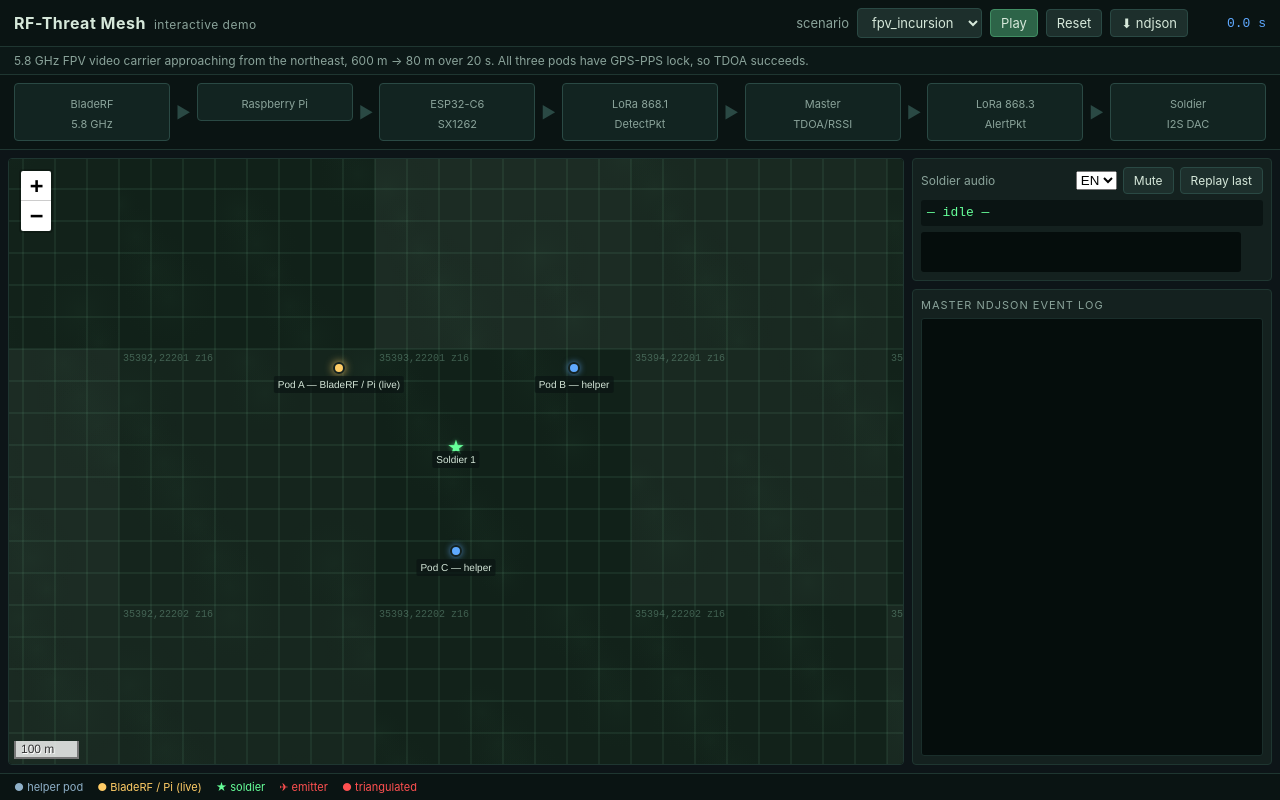
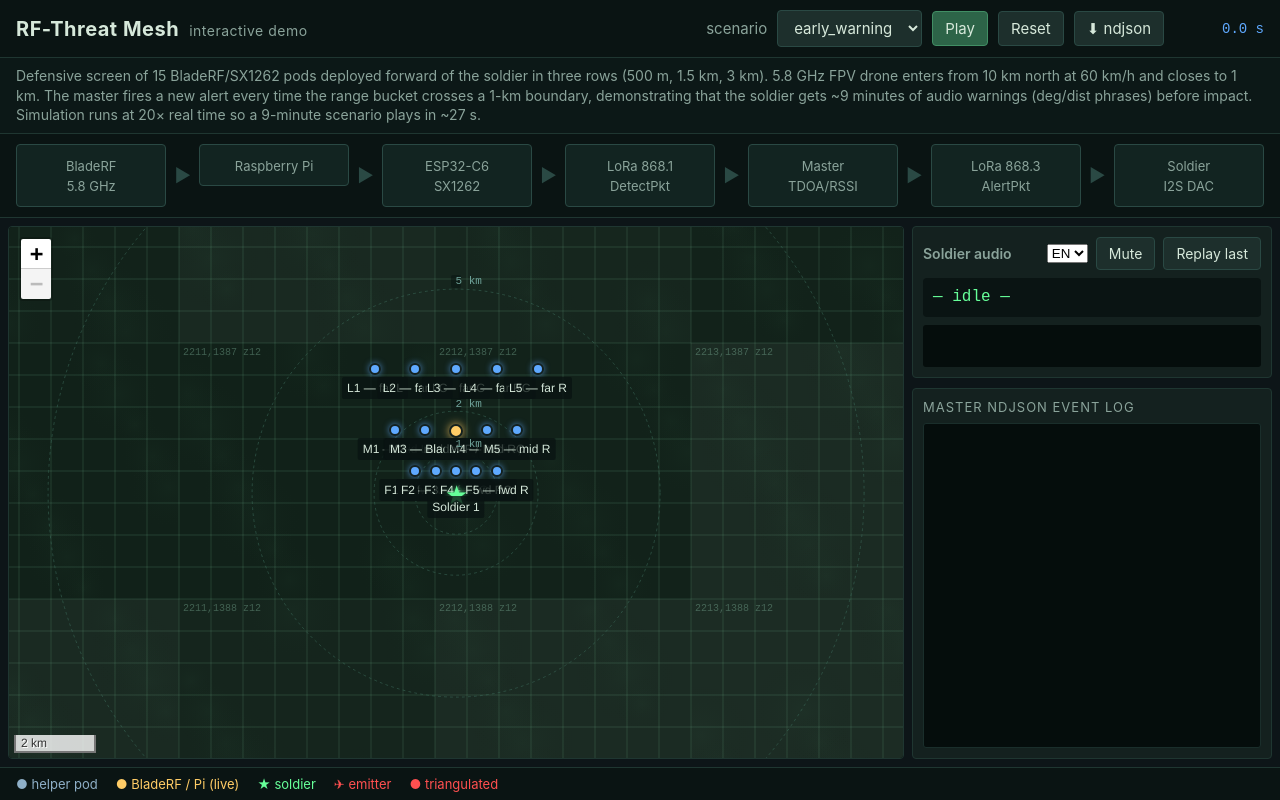
Before and after one commit to selectdimensions/Hackathon, a plain HTML site: page demo/index.html in a window 1280 px wide. Drawn offline with Linux system fonts and the light colour scheme.

Commit message:
feat(demo): early-warning scenario — 15 fwd pods, 10→1 km @ 60 km/h
New 'early_warning' scenario becomes the headline demo:
  - 15 sensor pods deployed in 3 forward rows (500m / 1.5km / 3km)
  - 5.8 GHz FPV drone enters from 10 km north at 60 km/h, closes to 1 km
  - Dashed range rings at 1/2/5/10 km show the defended area on the map
  - Sim runs at 20× real time so the 9-minute approach plays in ~30 s

Master now fires an AlertPacket every time the range bucket crosses a
1-km boundary (or bearing shifts >15°, or 4 s elapses with no change),
so the soldier hears progressively tightening callouts
"deg_XXX + dist_10" → "dist_09" → ... → "dist_01" across the 9 km of
approach. tti_sec is now populated assuming 60 km/h closing speed.

Sensor detection threshold is now configurable per-pod
(detect_threshold_dbm in scenario JSON) and defaults to -110 dBm — the
old hardcoded -85 dBm killed long-range detect. BladeRF/Pi pod uses
-115 dBm to reflect its higher sensitivity.

Soldier audio now cancels in-flight playback when a fresher alert
arrives — the soldier always hears the latest range, not stacked
overlapping voices.

Fonts bumped ~25-30% across the board (controls, pipeline labels,
event log, audio cue text, legend, pod labels, glyphs) for in-room
demo readability.

Co-Authored-By: Claude Opus 4.7 <noreply@anthropic.com>

```diff
--- a/demo/css/demo.css
+++ b/demo/css/demo.css
@@ -16,38 +16,38 @@ body { display: flex; flex-direction: column; min-height: 100vh; }
 
 .topbar {
   display: flex; align-items: center; justify-content: space-between;
-  padding: 8px 14px; background: var(--panel-2); border-bottom: 1px solid #1f3631;
+  padding: 10px 16px; background: var(--panel-2); border-bottom: 1px solid #1f3631;
 }
-.brand { font-weight: 700; font-size: 16px; letter-spacing: 0.5px; }
-.brand-sub { color: var(--ink-dim); font-weight: 400; margin-left: 8px; font-size: 12px; }
-.controls { display: flex; align-items: center; gap: 8px; font-size: 13px; }
+.brand { font-weight: 700; font-size: 20px; letter-spacing: 0.5px; }
+.brand-sub { color: var(--ink-dim); font-weight: 400; margin-left: 10px; font-size: 14px; }
+.controls { display: flex; align-items: center; gap: 10px; font-size: 15px; }
 .controls label { color: var(--ink-dim); }
 .controls select, .btn {
   background: #1d2f2c; color: var(--ink);
   border: 1px solid #2a4944; border-radius: 4px;
-  padding: 5px 10px; font: inherit; cursor: pointer;
+  padding: 7px 12px; font: inherit; cursor: pointer;
 }
 .btn:hover { background: #294744; }
 .btn.primary { background: #2d6448; border-color: #418e64; }
 .btn.primary:hover { background: #38805a; }
 .btn.on { background: #6e3d3d; border-color: #a55a5a; }
-.clock { font-family: monospace; color: var(--accent); margin-left: 10px; min-width: 60px; text-align: right; }
+.clock { font-family: monospace; color: var(--accent); margin-left: 10px; min-width: 80px; text-align: right; font-size: 14px; }
 
 .scenario-desc {
-  padding: 6px 14px; color: var(--ink-dim); font-size: 12px;
-  background: #0c1817; border-bottom: 1px solid #1f3631;
+  padding: 8px 16px; color: var(--ink-dim); font-size: 14px;
+  background: #0c1817; border-bottom: 1px solid #1f3631; line-height: 1.4;
 }
 
-.pipeline-wrap { padding: 8px 14px; background: var(--panel-2); border-bottom: 1px solid #1f3631; }
-.pipeline { display: flex; align-items: stretch; gap: 4px; flex-wrap: wrap; }
-.pipe-cell { flex: 1 1 0; min-width: 90px; }
+.pipeline-wrap { padding: 10px 16px; background: var(--panel-2); border-bottom: 1px solid #1f3631; }
+.pipeline { display: flex; align-items: stretch; gap: 6px; flex-wrap: wrap; }
+.pipe-cell { flex: 1 1 0; min-width: 110px; }
 .pipe-box {
   border: 1px solid #2a4944; border-radius: 4px;
-  background: #122421; padding: 8px 6px;
+  background: #122421; padding: 10px 8px;
   text-align: center; transition: background 0.4s, border-color 0.4s, box-shadow 0.4s;
 }
-.pipe-box .pipe-label { font-size: 11px; color: var(--ink-dim); line-height: 1.3; }
-.pipe-arrow { display: flex; align-items: center; color: #2a4944; font-size: 16px; padding: 0 2px; }
+.pipe-box .pipe-label { font-size: 13px; color: var(--ink-dim); line-height: 1.35; }
+.pipe-arrow { display: flex; align-items: center; color: #2a4944; font-size: 18px; padding: 0 2px; }
 .pipe-cell.flash-detect .pipe-box {
   background: #18403d; border-color: var(--accent);
   box-shadow: 0 0 12px rgba(95, 169, 255, 0.55);
@@ -67,26 +67,26 @@ body { display: flex; flex-direction: column; min-height: 100vh; }
 .map-wrap { background: var(--panel); border: 1px solid #1f3631; border-radius: 4px; overflow: hidden; }
 #map { height: 100%; min-height: 480px; background: #0a1413; }
 
-.side { display: flex; flex-direction: column; gap: 8px; min-height: 0; }
-.panel { background: var(--panel); border: 1px solid #1f3631; border-radius: 4px; padding: 8px; }
-.panel-h { font-size: 11px; color: var(--ink-dim); text-transform: uppercase; letter-spacing: 1px; margin-bottom: 6px; }
+.side { display: flex; flex-direction: column; gap: 10px; min-height: 0; }
+.panel { background: var(--panel); border: 1px solid #1f3631; border-radius: 4px; padding: 10px; }
+.panel-h { font-size: 13px; color: var(--ink-dim); text-transform: uppercase; letter-spacing: 1px; margin-bottom: 8px; }
 .evlog-panel { flex: 1 1 auto; min-height: 0; display: flex; flex-direction: column; }
-.evlog { flex: 1 1 auto; overflow-y: auto; background: #050d0c; border: 1px solid #1a2e2b; border-radius: 3px; padding: 6px; font: 11px/1.4 ui-monospace, 'Cascadia Code', monospace; }
-.evlog-row { padding: 1px 0; border-bottom: 1px solid #0e1a18; white-space: nowrap; overflow: hidden; text-overflow: ellipsis; }
+.evlog { flex: 1 1 auto; overflow-y: auto; background: #050d0c; border: 1px solid #1a2e2b; border-radius: 3px; padding: 8px; font: 13px/1.45 ui-monospace, 'Cascadia Code', monospace; }
+.evlog-row { padding: 2px 0; border-bottom: 1px solid #0e1a18; white-space: nowrap; overflow: hidden; text-overflow: ellipsis; }
 .evlog-row.ev-detect { color: #b6dfff; }
 .evlog-row.ev-alert { color: #ffd0d0; font-weight: 600; }
 .evlog-row.ev-rekey { color: #d8ffb6; }
-.evlog-ts { color: var(--ink-dim); margin-right: 6px; }
-.evlog-evt { color: var(--warn); margin-right: 6px; font-weight: 600; }
+.evlog-ts { color: var(--ink-dim); margin-right: 8px; }
+.evlog-evt { color: var(--warn); margin-right: 8px; font-weight: 600; }
 .evlog-body { color: inherit; }
 
-.audio-row { display: flex; align-items: center; gap: 6px; margin-bottom: 6px; font-size: 12px; }
-.audio-label { color: var(--ink-dim); flex: 1; }
-.audio-cue { font: 13px/1.4 ui-monospace, monospace; color: var(--ok); padding: 4px 6px; background: #0a1413; border-radius: 3px; min-height: 22px; }
-#audio-meter { display: block; margin-top: 6px; background: #050d0c; border-radius: 3px; }
+.audio-row { display: flex; align-items: center; gap: 8px; margin-bottom: 8px; font-size: 14px; }
+.audio-label { color: var(--ink-dim); flex: 1; font-weight: 600; }
+.audio-cue { font: 16px/1.45 ui-monospace, monospace; color: var(--ok); padding: 8px 10px; background: #0a1413; border-radius: 4px; min-height: 32px; }
+#audio-meter { display: block; margin-top: 8px; background: #050d0c; border-radius: 3px; width: 100%; }
 
 .legend {
-  display: flex; gap: 14px; padding: 6px 14px; font-size: 11px;
+  display: flex; gap: 18px; padding: 8px 16px; font-size: 13px;
   background: var(--panel-2); border-top: 1px solid #1f3631; color: var(--ink-dim);
 }
 .lg.pod-helper { color: #8fb0c8; }
@@ -98,9 +98,10 @@ body { display: flex; flex-direction: column; min-height: 100vh; }
 /* Leaflet marker icons */
 .demo-icon { background: transparent !important; border: none !important; }
 .pod-dot { width: 12px; height: 12px; border-radius: 50%; background: #5fa9ff; border: 2px solid #14211f; box-shadow: 0 0 6px rgba(95, 169, 255, 0.7); margin: 0 auto; }
-.pod-dot.live { background: var(--warn); box-shadow: 0 0 8px rgba(255, 204, 102, 0.85); }
-.pod-label { position: absolute; top: 14px; left: 50%; transform: translateX(-50%); white-space: nowrap; font-size: 10px; color: #d6e8da; background: rgba(10,20,19,0.7); padding: 1px 4px; border-radius: 2px; pointer-events: none; }
-.soldier-glyph { color: var(--ok); font-size: 20px; line-height: 1; text-align: center; text-shadow: 0 0 4px rgba(102, 255, 153, 0.6); }
-.drone-glyph { color: #ffaaaa; font-size: 20px; line-height: 1; text-align: center; text-shadow: 0 0 4px rgba(255, 100, 100, 0.6); }
+.pod-dot.live { background: var(--warn); box-shadow: 0 0 8px rgba(255, 204, 102, 0.85); width: 14px; height: 14px; }
+.pod-label { position: absolute; top: 14px; left: 50%; transform: translateX(-50%); white-space: nowrap; font-size: 12px; color: #d6e8da; background: rgba(10,20,19,0.78); padding: 2px 5px; border-radius: 2px; pointer-events: none; }
+.soldier-glyph { color: var(--ok); font-size: 26px; line-height: 1; text-align: center; text-shadow: 0 0 6px rgba(102, 255, 153, 0.7); }
+.drone-glyph { color: #ffaaaa; font-size: 24px; line-height: 1; text-align: center; text-shadow: 0 0 5px rgba(255, 100, 100, 0.65); }
 .drone-glyph.hot { color: var(--hot); animation: pulse 0.8s ease-in-out infinite; }
-@keyframes pulse { 0%, 100% { transform: scale(1); } 50% { transform: scale(1.3); text-shadow: 0 0 12px rgba(255, 50, 50, 0.95); } }
+.range-label { color: #6fa39a; font: 11px/1 ui-monospace, monospace; background: rgba(10,20,19,0.55); padding: 1px 5px; border-radius: 2px; transform: translate(-50%, -100%); white-space: nowrap; pointer-events: none; }
+@keyframes pulse { 0%, 100% { transform: scale(1); } 50% { transform: scale(1.3); text-shadow: 0 0 14px rgba(255, 50, 50, 0.95); } }
--- /dev/null
+++ b/demo/data/scenarios/early_warning.json
@@ -0,0 +1,43 @@
+{
+  "id": "early_warning",
+  "label": "Early warning — 15-pod forward screen, drone 10 km → 1 km @ 60 km/h",
+  "description": "Defensive screen of 15 BladeRF/SX1262 pods deployed forward of the soldier in three rows (500 m, 1.5 km, 3 km). 5.8 GHz FPV drone enters from 10 km north at 60 km/h and closes to 1 km. The master fires a new alert every time the range bucket crosses a 1-km boundary, demonstrating that the soldier gets ~9 minutes of audio warnings (deg/dist phrases) before impact. Simulation runs at 20× real time so a 9-minute scenario plays in ~27 s.",
+  "anchor": { "lat": 50.0875, "lon": 14.4213 },
+  "time_scale": 20,
+  "range_rings_m": [1000, 2000, 5000, 10000],
+  "pods": [
+    { "node_id":  1, "label": "F1 — fwd L",   "is_live": false, "band": 5, "has_gps_pps": true, "detect_threshold_dbm": -110, "eastM": -1000, "northM":  500 },
+    { "node_id":  2, "label": "F2 — fwd LC",  "is_live": false, "band": 5, "has_gps_pps": true, "detect_threshold_dbm": -110, "eastM":  -500, "northM":  500 },
+    { "node_id":  3, "label": "F3 — fwd C",   "is_live": false, "band": 5, "has_gps_pps": true, "detect_threshold_dbm": -110, "eastM":     0, "northM":  500 },
+    { "node_id":  4, "label": "F4 — fwd RC",  "is_live": false, "band": 5, "has_gps_pps": true, "detect_threshold_dbm": -110, "eastM":   500, "northM":  500 },
+    { "node_id":  5, "label": "F5 — fwd R",   "is_live": false, "band": 5, "has_gps_pps": true, "detect_threshold_dbm": -110, "eastM":  1000, "northM":  500 },
+    { "node_id":  6, "label": "M1 — mid L",   "is_live": false, "band": 5, "has_gps_pps": true, "detect_threshold_dbm": -110, "eastM": -1500, "northM": 1500 },
+    { "node_id":  7, "label": "M2 — mid LC",  "is_live": false, "band": 5, "has_gps_pps": true, "detect_threshold_dbm": -110, "eastM":  -750, "northM": 1500 },
+    { "node_id":  8, "label": "M3 — BladeRF / Pi (live)", "is_live": true, "band": 5, "has_gps_pps": true, "detect_threshold_dbm": -115, "eastM": 0, "northM": 1500 },
+    { "node_id":  9, "label": "M4 — mid RC",  "is_live": false, "band": 5, "has_gps_pps": true, "detect_threshold_dbm": -110, "eastM":   750, "northM": 1500 },
+    { "node_id": 10, "label": "M5 — mid R",   "is_live": false, "band": 5, "has_gps_pps": true, "detect_threshold_dbm": -110, "eastM":  1500, "northM": 1500 },
+    { "node_id": 11, "label": "L1 — far L",   "is_live": false, "band": 5, "has_gps_pps": true, "detect_threshold_dbm": -110, "eastM": -2000, "northM": 3000 },
+    { "node_id": 12, "label": "L2 — far LC",  "is_live": false, "band": 5, "has_gps_pps": true, "detect_threshold_dbm": -110, "eastM": -1000, "northM": 3000 },
+    { "node_id": 13, "label": "L3 — far C",   "is_live": false, "band": 5, "has_gps_pps": true, "detect_threshold_dbm": -110, "eastM":     0, "northM": 3000 },
+    { "node_id": 14, "label": "L4 — far RC",  "is_live": false, "band": 5, "has_gps_pps": true, "detect_threshold_dbm": -110, "eastM":  1000, "northM": 3000 },
+    { "node_id": 15, "label": "L5 — far R",   "is_live": false, "band": 5, "has_gps_pps": true, "detect_threshold_dbm": -110, "eastM":  2000, "northM": 3000 }
+  ],
+  "soldier": { "node_id": 160, "label": "Soldier 1", "eastM": 0, "northM": 0 },
+  "emitters": [
+    {
+      "id": "fpv_drone",
+      "label": "5.8 GHz FPV drone (60 km/h)",
+      "band": 5,
+      "threat_class": 1,
+      "tx_power_dbm": 27,
+      "path_loss_n": 2.2,
+      "freq_hopper": false,
+      "path": [
+        { "t_ms":      0, "eastM": 1000, "northM": 10500 },
+        { "t_ms": 270000, "eastM":  300, "northM":  5000 },
+        { "t_ms": 540000, "eastM":   50, "northM":  1000 }
+      ]
+    }
+  ],
+  "duration_ms": 600000
+}
--- a/demo/js/main.js
+++ b/demo/js/main.js
@@ -7,6 +7,7 @@
 
 (function () {
   const SCENARIOS = [
+    { id: 'early_warning', url: 'data/scenarios/early_warning.json' },
     { id: 'fpv_incursion', url: 'data/scenarios/fpv_incursion.json' },
     { id: 'gnss_jammer',   url: 'data/scenarios/gnss_jammer.json' },
     { id: 'multi_threat',  url: 'data/scenarios/multi_threat.json' },
@@ -62,6 +63,7 @@
     pods = scenario.pods.map(p => window.Sim.makeSensorPod({
       nodeId: p.node_id, label: p.label, lat: p.lat, lon: p.lon,
       band: p.band, isLive: p.is_live, hasGpsPps: p.has_gps_pps !== false,
+      detectThresholdDbm: p.detect_threshold_dbm,
     }));
     master = window.Sim.makeMasterNode({
       soldierLatLon: { lat: scenario.soldier.lat, lon: scenario.soldier.lon },
@@ -92,8 +94,12 @@
 
   function tick() {
     const nowMs = Date.now();
-    tElapsedMs += TICK_MS;
-    document.getElementById('clock').textContent = (tElapsedMs / 1000).toFixed(1) + ' s';
+    const scale = scenario.time_scale || 1;
+    tElapsedMs += TICK_MS * scale;
+    const simSec = (tElapsedMs / 1000).toFixed(1);
+    const realSec = ((tElapsedMs / scale) / 1000).toFixed(1);
+    document.getElementById('clock').textContent =
+      scale > 1 ? `sim ${simSec}s (real ${realSec}s · ${scale}×)` : `${simSec} s`;
 
     // advance emitters, move markers
     const baseUnixUs = tStartMs * 1000;
--- a/demo/js/sim/masterNode.js
+++ b/demo/js/sim/masterNode.js
@@ -55,6 +55,8 @@
     const buffer = [];           // recent detects awaiting solve
     const seenSeq = new Set();   // dedup (node_id, seq)
     let lastAlertMs = 0;
+    // per-band state for "alert when km bucket changes" rule
+    const lastAlertedByBand = new Map();  // band_id -> { km, bearingByte, ms }
 
     function ingestDetect(ev) {
       const key = `${ev.node_id}:${ev.seq}`;
@@ -88,11 +90,9 @@
         for (const e of evs) if (!byPod.has(e.node_id)) byPod.set(e.node_id, e);
         const distinct = Array.from(byPod.values());
         if (distinct.length < cfg.minPodsForTdoa) continue;
-        if (nowMs - lastAlertMs < 800) continue; // throttle
         const est = solveTdoa(distinct) || solveRssi(distinct);
         if (!est) continue;
-        lastAlertMs = nowMs;
-        emitAlert(nowMs, distinct, est);
+        maybeEmitAlert(nowMs, bandId, distinct, est);
         // consume detections from buffer once solved
         for (const e of distinct) {
           const i = buffer.indexOf(e);
@@ -101,12 +101,28 @@
       }
     }
 
-    function emitAlert(nowMs, detects, est) {
-      const sol = detects[0];
+    // Fire an alert only when the situation has materially changed: km bucket
+    // crossed, bearing shifted > ~15°, or a fallback heartbeat after 4 s.
+    function maybeEmitAlert(nowMs, bandId, detects, est) {
       const soldier = cfg.soldierLatLon;
       const bearing = bearingDeg(soldier.lat, soldier.lon, est.lat, est.lon);
       const rangeM = haversineM(soldier.lat, soldier.lon, est.lat, est.lon);
       const bearingByte = P.bearing360ToByte(bearing);
+      const km = Math.max(1, Math.min(10, Math.round(rangeM / 1000)));
+      const last = lastAlertedByBand.get(bandId);
+      const kmChanged = !last || last.km !== km;
+      const bearingDelta = last ? Math.abs(((bearingByte - last.bearingByte + 128) & 0xFF) - 128) : 999;
+      const heartbeat = !last || (nowMs - last.ms) > 4000;
+      const debounceOk = !last || (nowMs - last.ms) > 400;
+      if (!debounceOk) return;
+      if (!(kmChanged || bearingDelta > 11 || heartbeat)) return;
+      lastAlertedByBand.set(bandId, { km, bearingByte, ms: nowMs });
+      lastAlertMs = nowMs;
+      emitAlert(nowMs, detects, est, bearing, rangeM, bearingByte);
+    }
+
+    function emitAlert(nowMs, detects, est, bearing, rangeM, bearingByte) {
+      const sol = detects[0];
       const distCode = P.distanceCodeFromMeters(rangeM);
       const threat = classifyThreat(sol.band_id, 0);
       const cueId = pickPrimaryCue(bearingByte);
@@ -125,7 +141,7 @@
         distance_label: P.DistanceLabels[distCode],
         threat_class: threat,
         threat_label: P.ThreatLabel[threat],
-        tti_sec: 0xFF,
+        tti_sec: Math.min(254, Math.max(0, Math.round(rangeM / 16.67))),  // 60 km/h closing-speed assumption
         confidence: Math.max(40, Math.min(95, 100 - Math.round(residual / 5))),
         cue_id: cueId,
         cue_label: P.CueTable[cueId] ? P.CueTable[cueId].name : 'UNKNOWN',
--- a/demo/js/sim/sensorPod.js
+++ b/demo/js/sim/sensorPod.js
@@ -15,8 +15,9 @@
   }
 
   function makeSensorPod(cfg) {
-    // cfg: {nodeId, label, lat, lon, band, isLive, hasGpsPps}
+    // cfg: {nodeId, label, lat, lon, band, isLive, hasGpsPps, detectThresholdDbm}
     const state = {
+      detectThresholdDbm: -110,
       ...cfg,
       seq: 0,
       battery: 80 + Math.floor(Math.random() * 20),
@@ -27,7 +28,7 @@
       if (!emitter || emitter.bandId !== state.band) return null;
       const rangeM = haversineM(state.lat, state.lon, emitter.lat, emitter.lon);
       const rssi = rssiAtRangeDbm(rangeM, emitter.txPowerDbm, emitter.pathLossN);
-      if (rssi < -85) return null;
+      if (rssi < state.detectThresholdDbm) return null;
       // simulate PPS — true emission time + propagation delay (3.3 ns/m)
       const propUs = rangeM / 3e8 * 1e6;
       const ppsTimestampUs = Math.floor(emitter.emitUnixUs + propUs);
--- a/demo/js/sim/soldierNode.js
+++ b/demo/js/sim/soldierNode.js
@@ -20,6 +20,7 @@
     const bufferCache = new Map(); // url -> AudioBuffer
     let muted = false;
     let lastAlert = null;
+    let activeSources = []; // in-flight AudioBufferSourceNodes — cancelled on next alert
 
     function ensureCtx() {
       if (!ctx) ctx = new (window.AudioContext || window.webkitAudioContext)();
@@ -45,6 +46,11 @@
       return [headingCue, kmCue];
     }
 
+    function cancelActive() {
+      for (const s of activeSources) { try { s.stop(); } catch (_) {} }
+      activeSources = [];
+    }
+
     async function handleAlert(alert) {
       lastAlert = alert;
       if (muted) {
@@ -52,13 +58,19 @@
         return;
       }
       ensureCtx();
+      cancelActive();
       const cues = pickCueSequence(alert);
       const urls = cues.map(c => P.cueAssetUrl(c, cfg.lang)).filter(Boolean);
       if (!urls.length) return;
       cfg.onCueStart({ alert, cues });
       try {
         const buffers = await Promise.all(urls.map(loadBuffer));
+        // alert may have been superseded while we were decoding; stale handler
+        // would still cancel us via cancelActive on the next call, but bail
+        // early to avoid scheduling sources we'll immediately stop.
+        if (alert !== lastAlert) return;
         let t = ctx.currentTime + 0.05;
+        const mine = [];
         for (let i = 0; i < buffers.length; ++i) {
           const src = ctx.createBufferSource();
           src.buffer = buffers[i];
@@ -66,9 +78,14 @@
           src.start(t);
           t += buffers[i].duration;
           if (i === buffers.length - 1) {
-            src.onended = () => cfg.onCueEnd({ alert, cues });
+            src.onended = () => {
+              activeSources = activeSources.filter(s => s !== src && !mine.includes(s));
+              if (alert === lastAlert) cfg.onCueEnd({ alert, cues });
+            };
           }
+          mine.push(src);
         }
+        activeSources = mine;
       } catch (e) {
         console.error('soldier audio:', e);
         cfg.onCueEnd({ alert, cues, error: String(e) });
--- a/demo/js/ui/map.js
+++ b/demo/js/ui/map.js
@@ -64,6 +64,7 @@
     L.control.scale({ imperial: false }).addTo(map);
 
     const layers = {
+      rangeRings: L.layerGroup().addTo(map),
       pods:    L.layerGroup().addTo(map),
       drone:   L.layerGroup().addTo(map),
       solve:   L.layerGroup().addTo(map),
@@ -85,6 +86,18 @@
       solveMarker = null; solveRing = null;
 
       const pts = [];
+      // range rings around soldier (early-warning visualisation)
+      const rr = sc.range_rings_m || [];
+      for (const radius of rr) {
+        L.circle([sc.soldier.lat, sc.soldier.lon], {
+          radius, color: '#3d6c5c', weight: 1, opacity: 0.55,
+          fillOpacity: 0, dashArray: '2,4', interactive: false,
+        }).addTo(layers.rangeRings);
+        const lbl = L.marker([sc.soldier.lat + radius / 111132, sc.soldier.lon], {
+          icon: divIcon(`<div class="range-label">${radius >= 1000 ? (radius/1000)+' km' : radius+' m'}</div>`, 'range', 1, 1),
+          interactive: false,
+        }).addTo(layers.rangeRings);
+      }
       // pods
       for (const p of sc.pods) {
         const klass = p.is_live ? 'pod live' : 'pod helper';
@@ -99,8 +112,14 @@
       soldierMarker = L.marker([sc.soldier.lat, sc.soldier.lon], { icon: divIcon(sHtml, 'soldier', 22, 22) });
       soldierMarker.addTo(layers.soldier);
       pts.push([sc.soldier.lat, sc.soldier.lon]);
+      // include the outermost range ring in the fit so the early-warning view shows the whole defended area
+      if (rr.length) {
+        const r = Math.max.apply(null, rr);
+        pts.push([sc.soldier.lat + r / 111132, sc.soldier.lon]);
+        pts.push([sc.soldier.lat - r / 111132, sc.soldier.lon]);
+      }
       // fit
-      map.fitBounds(L.latLngBounds(pts).pad(0.6));
+      map.fitBounds(L.latLngBounds(pts).pad(0.15));
     }
 
     function updateEmitter(id, lat, lon, bearingDeg, label, threatHot) {
```
Also changed, not shown: demo/README.md.
